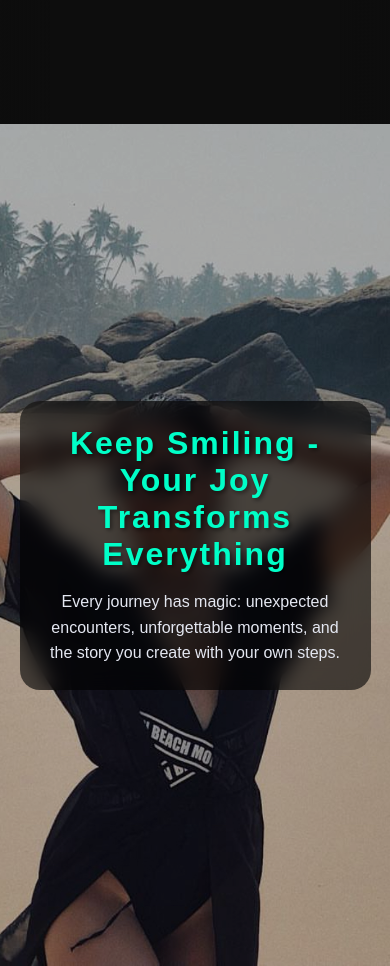
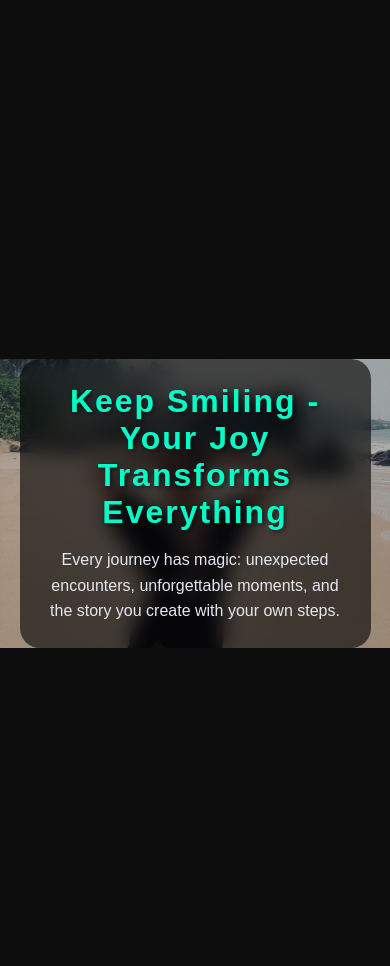
Before and after one commit to VadimKharovyuk/AnnyaKoshka, a plain HTML site: page index.html in a window 390 px wide. Shown: the part 1480-2446 px from the top of the page. Drawn offline with Linux system fonts and the light colour scheme; a script that the page names is missing.

Commit message:
fix paralax

```diff
--- a/index.html
+++ b/index.html
@@ -1109,8 +1109,9 @@
       width: 100%;
       height: 100%;
       background-size: cover;
+      background-attachment: scroll;
       background-position: center;
-      background-attachment: fixed;
+
       display: flex;
       align-items: center;
       justify-content: center;
@@ -1148,9 +1149,8 @@
     }
 
     @media (max-width: 768px) {
-      .parallax-photo {
-        width: 200px;
-        height: 200px;
+      .parallax-section {
+        height: auto; /* Allow content to determine height */
       }
 
       .parallax-content h3 {
```
